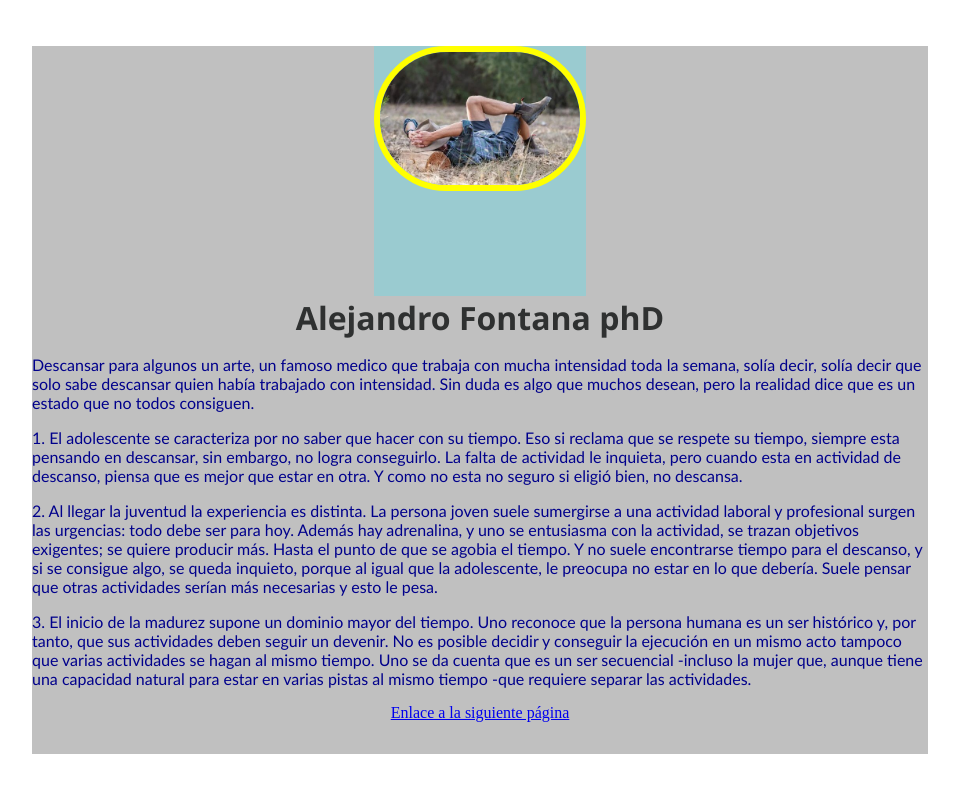
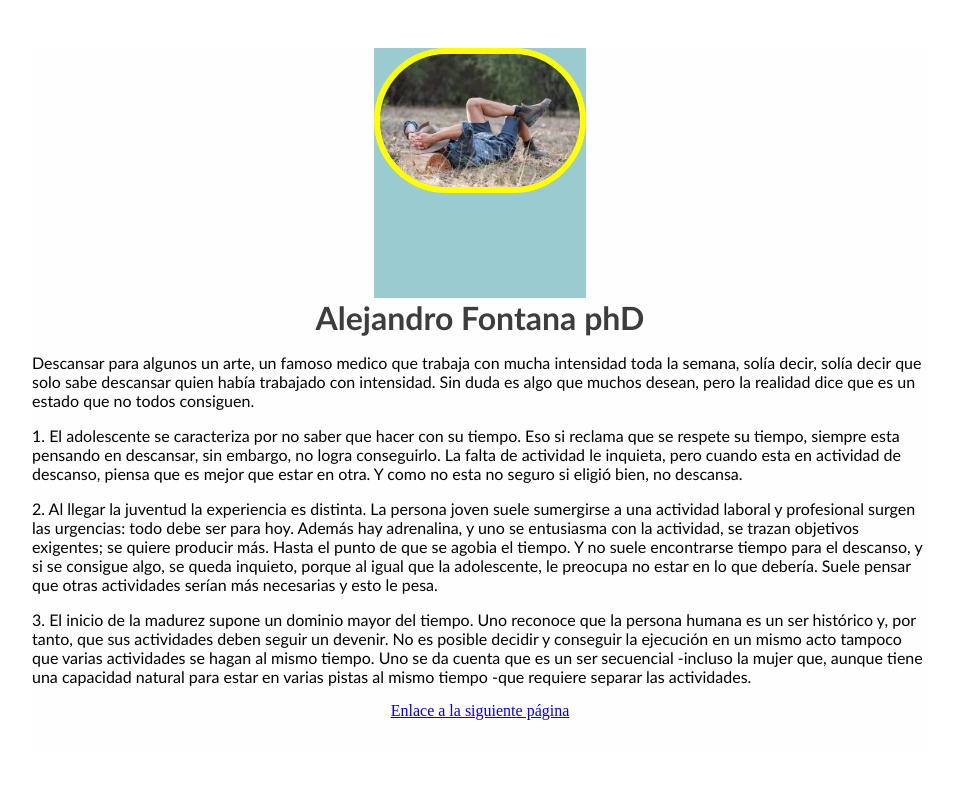
Before and after one commit to guillermo1608/aew_2025_crespo, a plain HTML site: page CSS/01_tarjetapersonal/index.html in a window 1280 px wide. Shown: the whole page, without its empty margins (160-1119 px from the left). Drawn offline with Linux system fonts and the light colour scheme.

Commit message:
he agregado estilos al contenedor tarjeta

```diff
--- a/CSS/01_tarjetapersonal/css/estilos.css
+++ b/CSS/01_tarjetapersonal/css/estilos.css
@@ -4,6 +4,7 @@ h1 {
     color: rgba(10, 12, 12, 0.796);
     font-family: 'Segoe UI', Tahoma, Geneva, Verdana, sans-serif;
     margin: auto;
+    font-family: 'Trebuchet MS', 'Lucida Sans Unicode', 'Lucida Grande', 'Lucida Sans', Arial, sans-serif ;
 }
 
 h2 {
@@ -12,12 +13,12 @@ h2 {
 }
 
 p {
-    color: darkblue;
+    color: black;
     font-family: 'Trebuchet MS', 'Lucida Sans Unicode', 'Lucida Grande', 'Lucida Sans', Arial, sans-serif;
 }
 
 .contenedor-tarjeta {
-    background-color: silver;
+    background-color: rgba(192, 192, 192, 0.022);
     display: flex;
     flex-direction: column;
     align-items: center;
```
